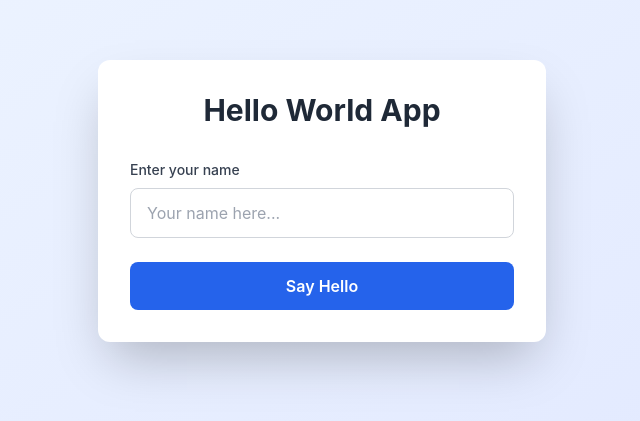
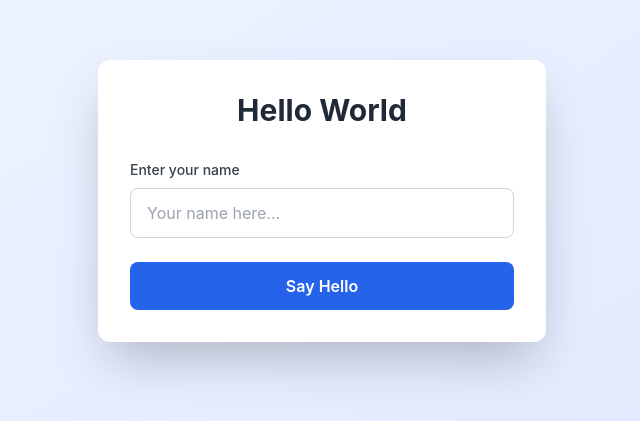
Before and after one commit to tsilvestri-slalom/proof-of-concept-frontend, a React (Create React App) app: page / in a window 1280 px wide. Shown: the part 199-620 px from the top of the page, without its empty margins (318-958 px from the left). Built offline with nearby package versions, Linux system fonts and the light colour scheme.

Commit message:
title change

```diff
--- a/src/App.tsx
+++ b/src/App.tsx
@@ -38,7 +38,7 @@ function App() {
     <div className="min-h-screen bg-gradient-to-br from-blue-50 to-indigo-100 flex items-center justify-center p-4">
       <div className="bg-white rounded-xl shadow-2xl p-8 w-full max-w-md">
         <h1 className="text-3xl font-bold text-gray-800 mb-8 text-center">
-          Hello World App
+          Hello World
         </h1>
 
         <form onSubmit={handleSubmit(onSubmit)} className="space-y-6">
```
